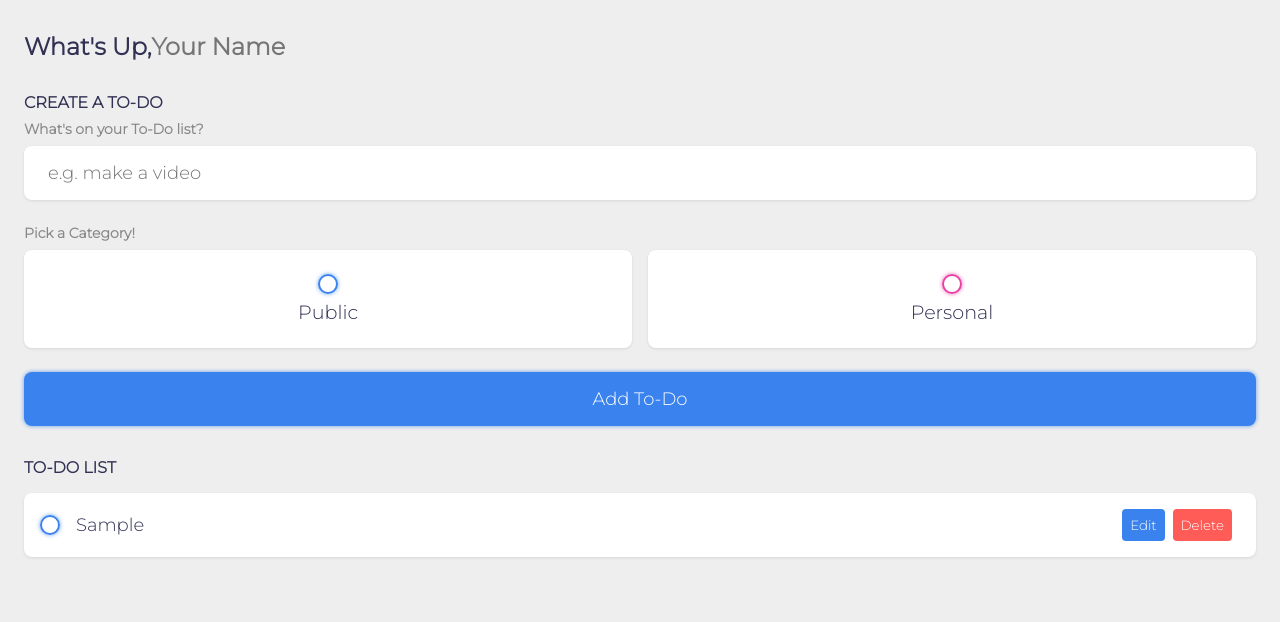
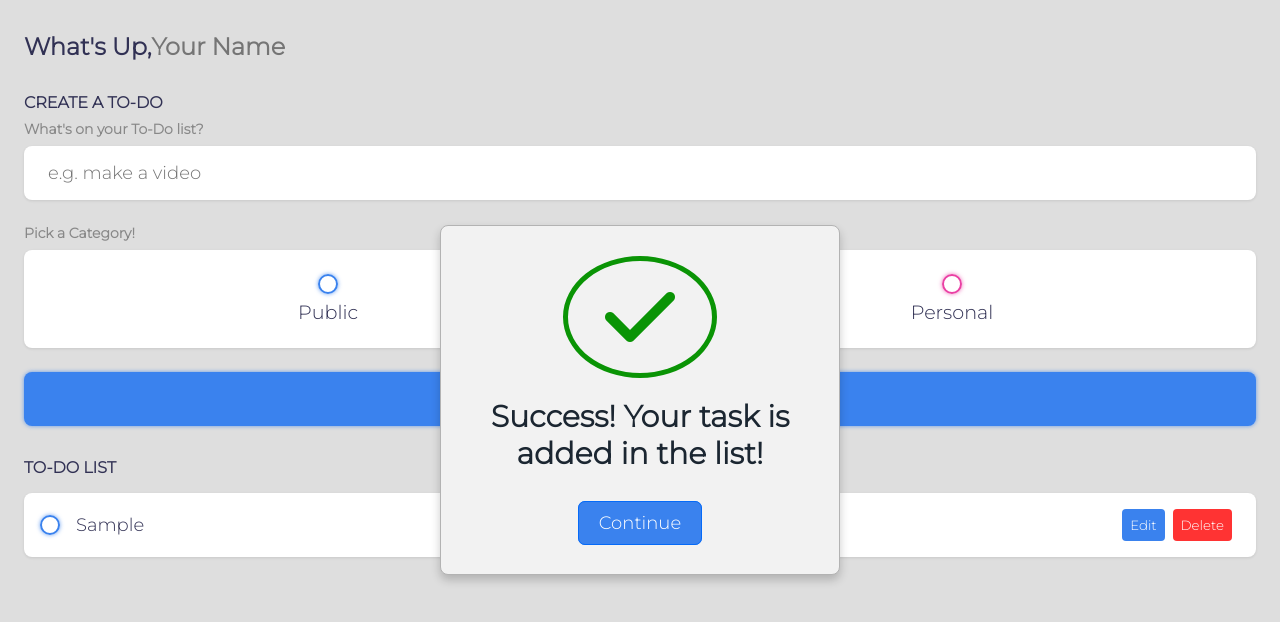
Before and after one commit to 0xVedansh/ToDoList, a plain HTML site: page index.html in a window 1280 px wide. Both pictures are taken after typing "Sample" into the empty fields and a click on the input "Add To-Do". Drawn offline with nearby package versions, Linux system fonts and the light colour scheme.

Commit message:
added a custom card when a task is added

```diff
--- a/index.html
+++ b/index.html
@@ -8,6 +8,22 @@
     <link rel="preconnect" href="https://fonts.googleapis.com">
     <link rel="preconnect" href="https://fonts.gstatic.com" crossorigin>
     <link href="https://fonts.googleapis.com/css2?family=Montserrat:ital,wght@0,300;1,200&display=swap" rel="stylesheet">
+    <link rel="stylesheet" href="https://cdnjs.cloudflare.com/ajax/libs/font-awesome/6.2.1/css/all.min.css" integrity="sha512-MV7K8+y+gLIBoVD59lQIYicR65iaqukzvf/nwasF0nqhPay5w/9lJmVM2hMDcnK1OnMGCdVK+iQrJ7lzPJQd1w==" crossorigin="anonymous" referrerpolicy="no-referrer" />
+    <script src="https://code.jquery.com/jquery-3.6.3.js"></script>
+    <script>
+        $(document).ready(function(){
+            $('.click').click(function(){
+                $('.popup_box').css({
+                    "opacity":"1", "pointer-events":"auto"
+                });
+            });
+            $('.btn1').click(function(){
+                $('.popup_box').css({
+                    "opacity":"0", "pointer-events":"none"
+                });
+            });
+        });
+    </script>
     <link rel="stylesheet" href="main.css">
 </head>
 <body>
@@ -40,7 +56,16 @@
                 </label>
             </div>
 
-            <input type="submit" value="Add To-Do">
+            <input type="submit" value="Add To-Do" class="click">
+            <div class="popup_box">
+                <i class="fa-solid fa-check"></i>
+                <h1>Success! Your task is added in the list!</h1>
+                <!-- <label>Select one option:</label> -->
+                <div class="btns">
+                    <a href="#" class="btn1">Continue</a>
+                    <!-- <a href="#" class="btn2">Edit-Task</a> -->
+                </div>
+            </div>
         </form>
         </section>
 
--- a/main.css
+++ b/main.css
@@ -2,10 +2,10 @@
     --primary: #EA40A4;
     --public: #3A82EE;
     --personal: var(--primary);
-    --light: #EEE;
+    --light: #dedede;
     --grey: #888;
     --dark: #313154;
-    --danger: #FF5B57;
+    --danger: #ff3333;
 
     --shadow: 0 1px 3px rgba(0,0,0,0.1);
 
@@ -18,6 +18,7 @@
     padding: 0;
     box-sizing: border-box;
     font-family: 'Montserrat', 'sans-serif';
+    text-decoration: none;
 }
 
 input:not([type="radio"]):not([type="checkbox"]), button{
@@ -117,6 +118,7 @@ input[type="checkbox"]{
     border: 2px solid var(--public);
     box-shadow: var(--public-glow);
 }
+
 .bubble.Personal{
     display: flex;
     align-items: center;
@@ -175,6 +177,81 @@ input:checked ~ .bubble::after{
     box-shadow: var(--public-glow);
     cursor: pointer;
     transition: 0.2s ease-in-out;
+}
+
+.popup_box{
+    position: absolute;
+    top: 50%;
+    left: 50%;
+    transform: translate(-50%, -50%);
+    border-radius: 8px;
+    user-select: none;
+    width: 400px;
+    background-color: #f2f2f2;
+    text-align: center;
+    align-items: center;
+    padding: 2.5rem;
+    border: 1px solid #b3b3b3;
+    box-shadow: 0px 5px 10px rgba(0, 0, 0, 0.2);
+    z-index: 9999;
+    opacity: 0;
+    pointer-events: none;
+    transition: all 0.3s ease-in-out;
+}
+
+.popup_box i{
+    font-size: 5rem;
+    color: rgb(10, 148, 5);
+    border: 5px solid rgb(10, 148, 5);
+    padding: 1rem 2rem;
+    border-radius: 50%;
+    margin: -10px 0px 20px 0px;
+}
+
+.popup_box h1{
+    font-size: 1.875rem;
+    color: #1b2631;
+    margin-bottom: 5px;
+}
+
+/* .popup_box label{
+    font-size: 23px;
+    color: #404040;
+} */
+
+.popup_box .btns{
+    margin: 40px 0px 0px 0px;
+}
+
+/* .btns .btn2 should will be added later*/
+.btns .btn1{
+    background: var(--public);
+    color: white;
+    font-size: 18px;
+    padding: 10px 20px;
+    border: 1px solid #056af8;
+    border-radius: 7px;
+}
+
+/* .btns .btn2{
+    background-color: var(--danger);
+    margin-left: 20px;
+    border: 1px solid #cc0000;
+} */
+
+.btn1:hover{
+    transition: 0.5s;
+    background-color: #0059b3;
+}
+
+/* .btn2:hover{
+    transition: 0.5s;
+    background-color: #e60000;
+} */
+
+.click{
+    font-weight: bold;
+    border: 1px solid #0059b3;
 }
 
 .create-ToDo input[type="submit"]:hover{
```
